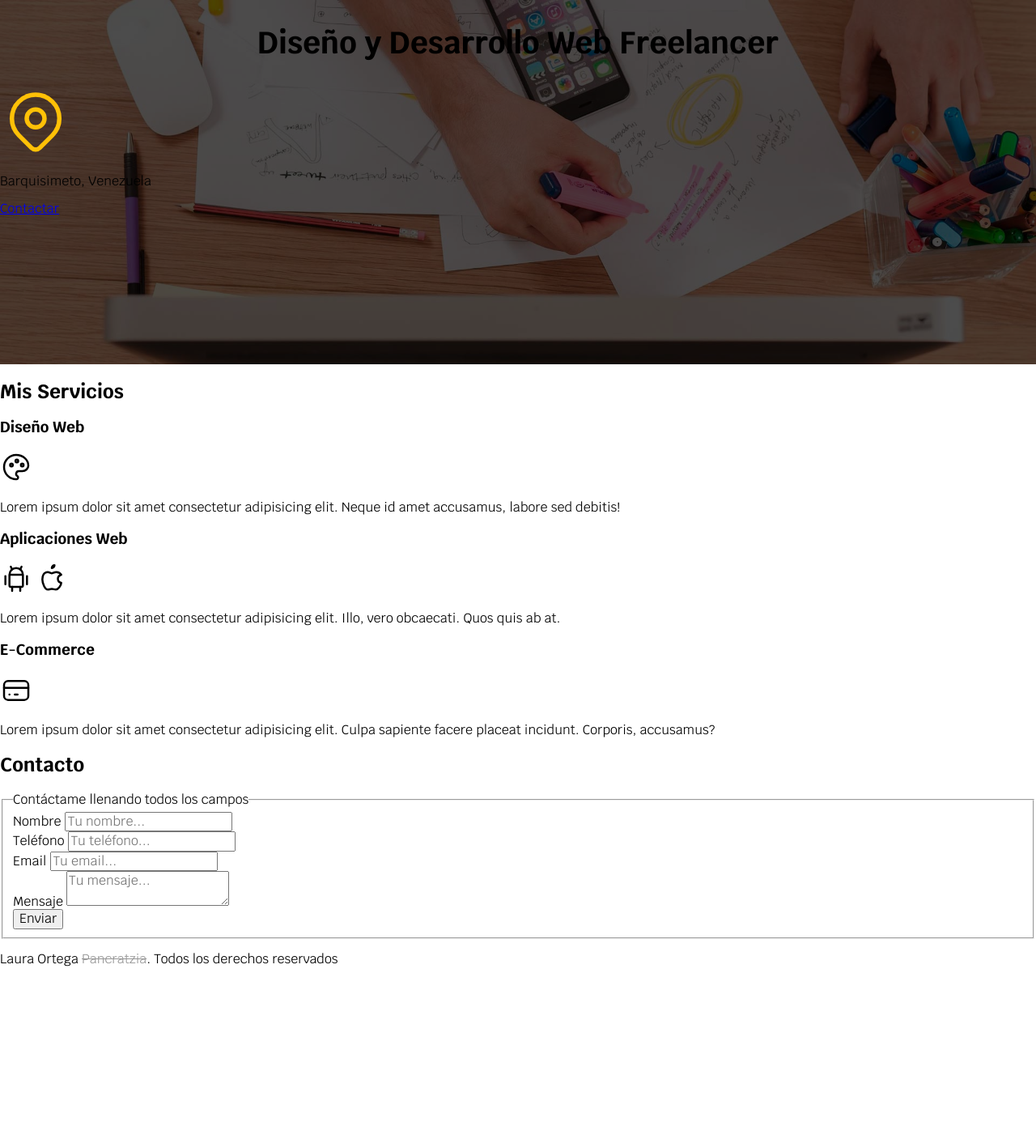
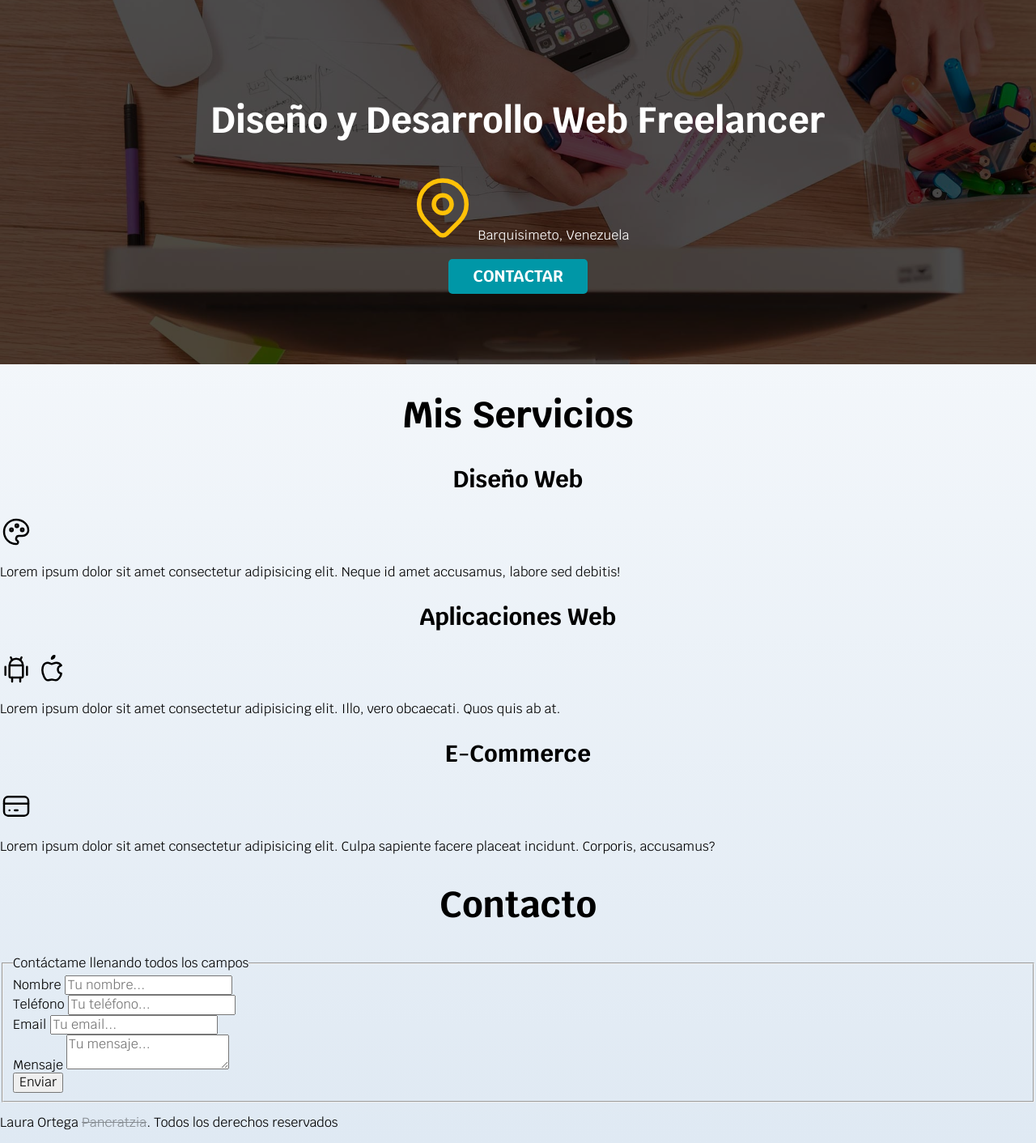
Before and after one commit to Pancratzia/Web-Development-Repository, a PHP site: page / in a window 1280 px wide. Shown: the part 138-1550 px from the top of the page at 81% size. Before the commit the page ends 1332 px from the top, so only its background shows below. Run offline with PHP 8.4, Linux system fonts and the light colour scheme.

Commit message:
Hero finished. Main content started

```diff
--- a/01-WebFreelance/css/style.css
+++ b/01-WebFreelance/css/style.css
@@ -6,6 +6,7 @@
   --primario: #ffc107;
   --secundario: #0097a7;
   --gris: #757575;
+  --gris-claro: #dfe9f3;
 }
 
 html {
@@ -22,11 +23,25 @@ html {
 body {
   font-size: 16px;
   font-family: "Krub", sans-serif;
+  background-image: linear-gradient(to top, var(--gris-claro) 0%, var(--blanco) 100%);
 }
 
-.titulo {
+h1{
+  font-size: 3.8em;
+}
+
+h2{
+  font-size: 2.8em;
+}
+
+h3{
+  font-size: 1.8em;
+}
+
+h1, h2, h3 {
   text-align: center;
 }
+
 
 .titulo span {
   font-size: 1.6rem;
@@ -58,6 +73,33 @@ span.pancratzia {
 .contenedor {
   max-width: 120rem;
   margin: 0 auto;
+}
+
+.boton{
+  background-color: var(--secundario);
+  color: var(--blanco);
+  padding: 1rem 3rem;
+  margin-top: 2rem;
+  font-size: 2rem;
+  text-decoration: none;
+  text-transform: uppercase;
+  font-weight: 700;
+  border-radius: .5rem;
+  opacity: 1;
+  width: 90%;
+  text-align: center;
+  transition: opacity .3s ease-in-out, width .3s ease-in-out;
+}
+
+@media only screen and (min-width: 768px) {
+  .boton{
+    width: auto;
+  }
+}
+
+.boton:hover{
+  cursor: pointer;
+  opacity: .8;
 }
 
 .nav-bg {
@@ -98,6 +140,7 @@ span.pancratzia {
   background-image: url(../img/hero.jpg);
   background-repeat: no-repeat;
   background-size: cover;
+  background-position: center center;
   height: 45rem;
   position: relative;
 }
@@ -108,4 +151,21 @@ span.pancratzia {
   height: 100%;
   background-color: rgba(0, 0, 0, .7);
   background-color: rgb(0 0 0 / 70%);
+
+  display: flex;
+  flex-direction: column;
+  align-items: center;
+  justify-content: center;
 }
+
+.contenido-hero h2, .contenido-hero p {
+  color: var(--blanco);
+}
+
+.contenido-hero .ubicacion{
+  display: flex;
+  align-items: flex-end;
+}
+.contenido-hero .ubicacion p{
+  margin: 0;
+}
--- a/01-WebFreelance/index.html
+++ b/01-WebFreelance/index.html
@@ -35,8 +35,10 @@
 
     <section class="hero">
         <div class="contenido-hero">
-            <h2 class="titulo">Diseño y Desarrollo Web Freelancer</h2>
+            <h2>Diseño y Desarrollo Web Freelancer</h2>
 
+
+            <div class="ubicacion">
                 <svg xmlns="http://www.w3.org/2000/svg" class="icon icon-tabler icon-tabler-map-pin" width="88" height="88"
                     viewBox="0 0 24 24" stroke-width="1.5" stroke="#ffc107" fill="none" stroke-linecap="round"
                     stroke-linejoin="round">
@@ -46,7 +48,8 @@
                 </svg>
 
                 <p>Barquisimeto, Venezuela</p>
-            <a href="#">Contactar</a>
+            </div>
+            <a class="boton" href="#">Contactar</a>
         </div>
     </section>
 
```
Lines whose indentation alone changed are shown as unchanged.
